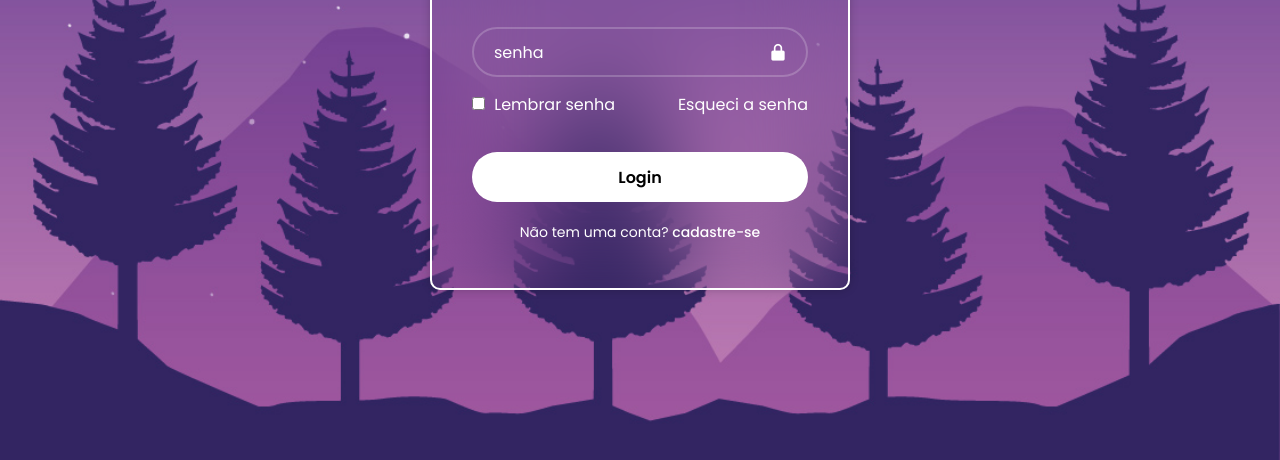
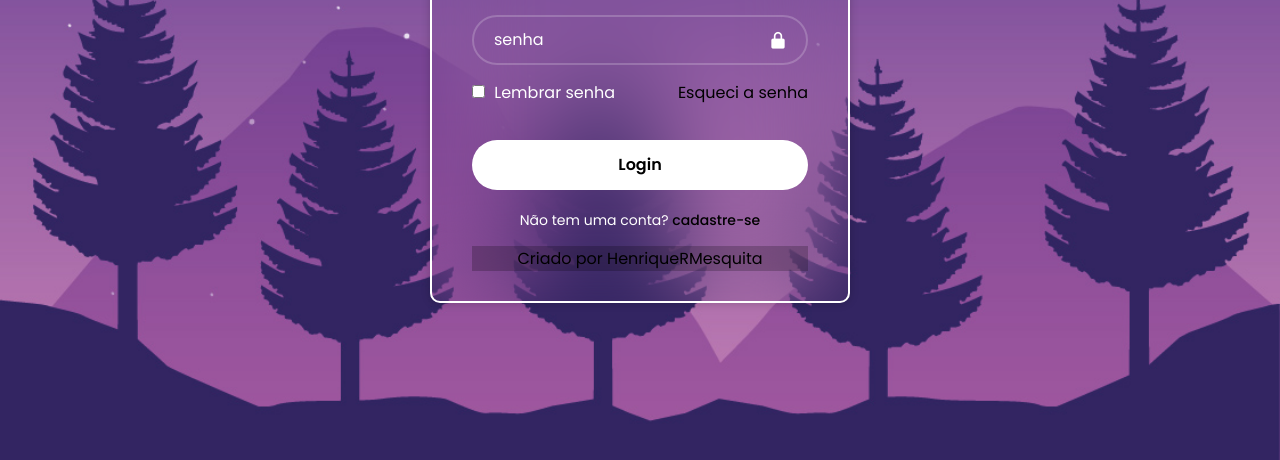
Before and after one commit to HenriqueRMesquita/projeto-tela-de-login, a plain HTML site: page index.html in a window 1280 px wide. Shown: the part 300-760 px from the top of the page. Drawn offline with nearby package versions, Linux system fonts and the light colour scheme.

Commit message:
Estilizando o style.css-0.3

```diff
--- a/index.html
+++ b/index.html
@@ -35,6 +35,8 @@
             </div>
         </form>
 
+        <footer><p>Criado por <a href="https://github.com/HenriqueRMesquita">HenriqueRMesquita</a></p></footer>
+
     </main>
 
 </body>
--- a/style.css
+++ b/style.css
@@ -121,3 +121,17 @@ body{
 .register-link a:hover{
     text-decoration: underline;
 }
+
+.container footer{
+    display: flex;
+    flex-direction: column;
+    align-items: center;
+    background-color: rgba(0, 0, 0, 0.212);
+    text-decoration: none;
+    color: black;
+}
+
+.container a{
+    text-decoration: none;
+    color: black
+}
```
